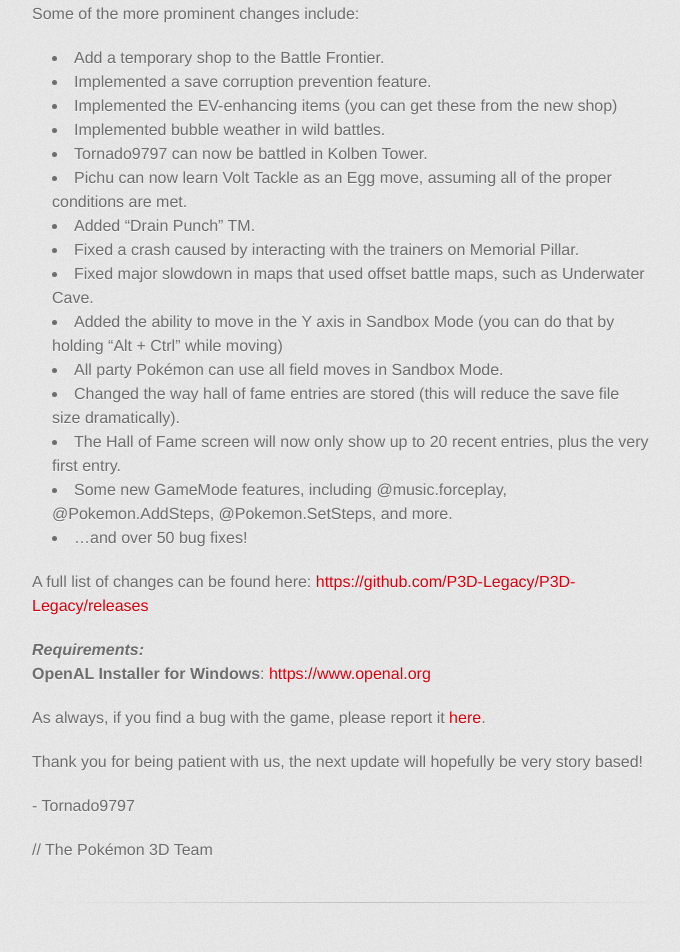
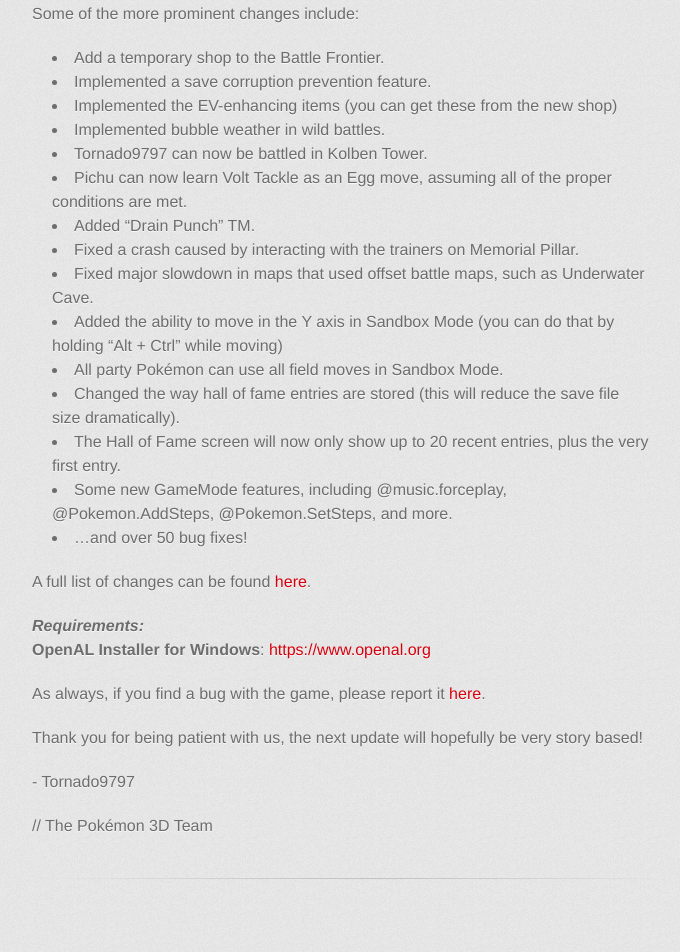
Before and after one commit to P3D-Legacy/p3d-legacy.github.io, a Jekyll site: the page built from _posts/2017-02-17-pokemon3d-version-0.54.1.md, in a window 1280 px wide. Shown: the part 799-1751 px from the top of the page, without its empty margins (298-978 px from the left). Built offline with Jekyll 4.4.1, drawn with Linux system fonts in a browser that asks for light colours; some web fonts are replaced; after the commit the page ends 1727 px from its top, so only the background shows below that; some of the changed lines change nothing that is shown.

Commit message:
Update 2017-02-17-pokemon3d-version-0.54.1.md

```diff
--- a/_posts/2017-02-17-pokemon3d-version-0.54.1.md
+++ b/_posts/2017-02-17-pokemon3d-version-0.54.1.md
@@ -31,7 +31,7 @@
 * Some new GameMode features, including @music.forceplay, @Pokemon.AddSteps, @Pokemon.SetSteps, and more.
 * ...and over 50 bug fixes!
 
-A full list of changes can be found here: [https://github.com/P3D-Legacy/P3D-Legacy/releases](https://github.com/P3D-Legacy/P3D-Legacy/releases)
+A full list of changes can be found **[here](https://github.com/P3D-Legacy/P3D-Legacy/releases)**.
 
 ***Requirements:***
 **OpenAL Installer for Windows**: [https://www.openal.org](https://www.openal.org)
```
